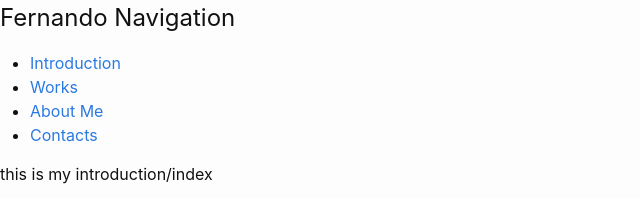
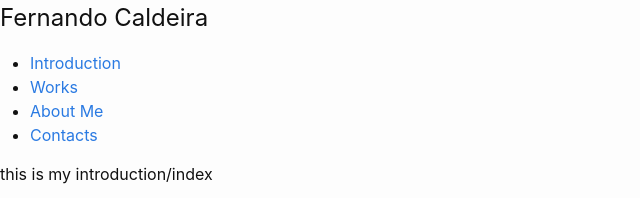
Before and after one commit to FernandoCaldeira/jekyllsite, a Jekyll site: the page built from index.markdown, in a window 1280 px wide. Shown: the top 198 px of the page, without its empty margins (0-640 px from the left). Built offline with Jekyll 4.4.1, drawn with Linux system fonts in a browser that asks for light colours.

Commit message:
navigation structure v03

```diff
--- a/_data/samplelist.yml
+++ b/_data/samplelist.yml
@@ -1,4 +1,4 @@
-docs_list_title: Fernando Navigation
+docs_list_title: Fernando Caldeira
 docs:
 
 - title: Introduction
--- a/aboutme.html
+++ b/_layouts/aboutme.html
@@ -2,4 +2,4 @@
 layout: default_w-nav
 ---
 
-#about me
+<p>about me</p>
--- a/works.html
+++ b/_layouts/works.html
@@ -2,4 +2,4 @@
 layout: default_w-nav
 ---
 
-these are my works
+<p>these are my works</p>
--- /dev/null
+++ b/aboutme.markdown
@@ -0,0 +1,3 @@
+---
+layout: aboutme
+---
--- /dev/null
+++ b/contacts.markdown
@@ -0,0 +1,3 @@
+---
+layout: contacts
+---
--- /dev/null
+++ b/index.markdown
@@ -0,0 +1,6 @@
+---
+# Feel free to add content and custom Front Matter to this file.
+# To modify the layout, see https://jekyllrb.com/docs/themes/#overriding-theme-defaults
+
+layout: introduction
+---
--- /dev/null
+++ b/works.markdown
@@ -0,0 +1,3 @@
+---
+layout: works
+---
```
Also changed, not shown: _layouts/contacts.html (renamed from contacts.html), _layouts/introduction.html (renamed from index.html).
